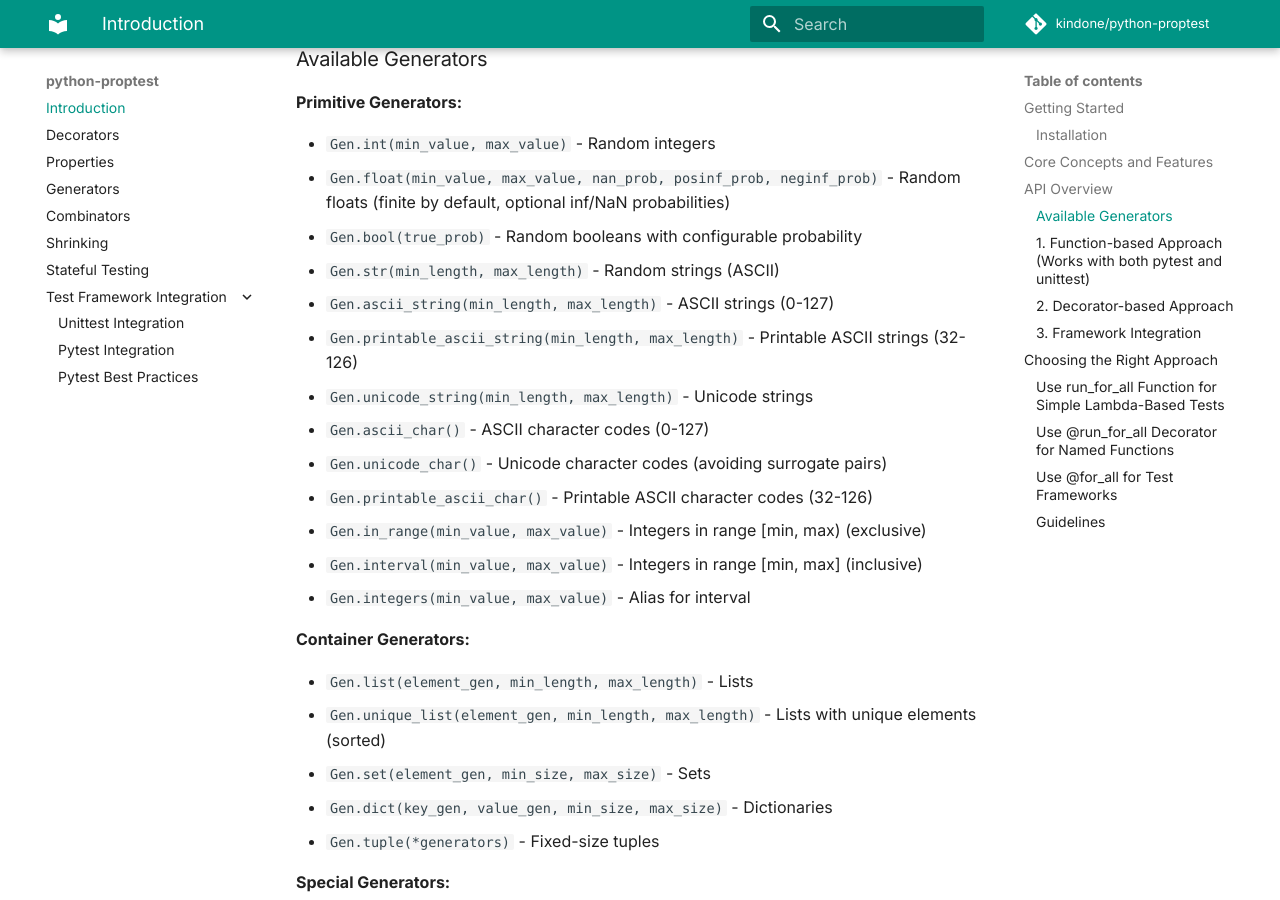
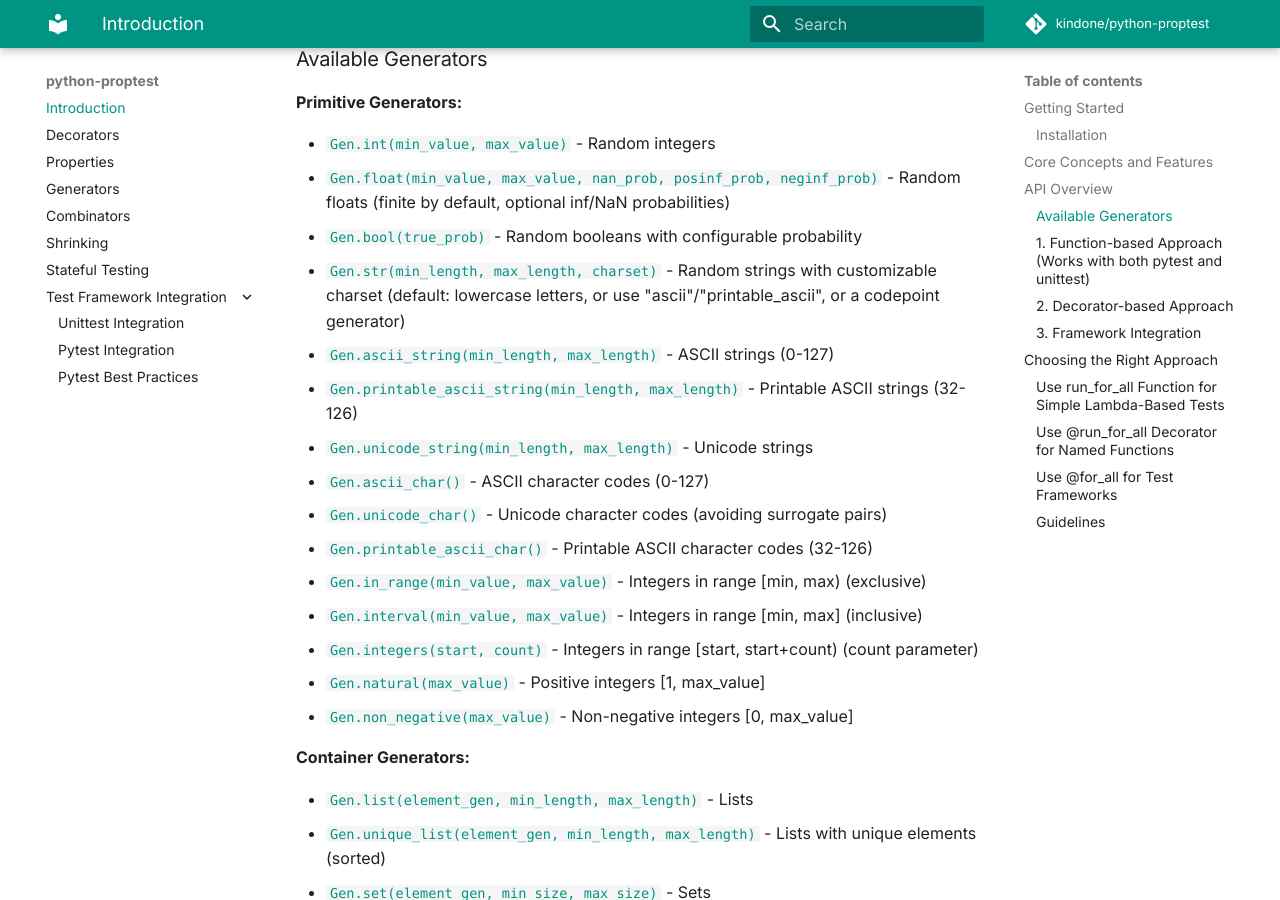
Before and after one commit to kindone/python-proptest, an MkDocs documentation site: the page built from docs/index.md, in a window 1280 px wide and 900 px high, scrolled down 2511 px. Built offline with MkDocs 1.6.1 and Material for MkDocs 9.7.7, drawn with Linux system fonts in a browser that asks for light colours; some web fonts are replaced; comment, search, counter and statistics services are not loaded; some of the changed text lies outside the part shown.

```diff
--- a/docs/index.md
+++ b/docs/index.md
@@ -79,59 +79,62 @@ python-proptest provides two main approaches for property-based testing:
 
 **Primitive Generators:**
 
-- `Gen.int(min_value, max_value)` - Random integers
-- `Gen.float(min_value, max_value, nan_prob, posinf_prob, neginf_prob)` - Random floats (finite by default, optional inf/NaN probabilities)
-- `Gen.bool(true_prob)` - Random booleans with configurable probability
-- `Gen.str(min_length, max_length)` - Random strings (ASCII)
-- `Gen.ascii_string(min_length, max_length)` - ASCII strings (0-127)
-- `Gen.printable_ascii_string(min_length, max_length)` - Printable ASCII strings (32-126)
-- `Gen.unicode_string(min_length, max_length)` - Unicode strings
-- `Gen.ascii_char()` - ASCII character codes (0-127)
-- `Gen.unicode_char()` - Unicode character codes (avoiding surrogate pairs)
-- `Gen.printable_ascii_char()` - Printable ASCII character codes (32-126)
-- `Gen.in_range(min_value, max_value)` - Integers in range [min, max) (exclusive)
-- `Gen.interval(min_value, max_value)` - Integers in range [min, max] (inclusive)
-- `Gen.integers(min_value, max_value)` - Alias for interval
+- [`Gen.int(min_value, max_value)`](generators.md#genintmin_value-max_value) - Random integers
+- [`Gen.float(min_value, max_value, nan_prob, posinf_prob, neginf_prob)`](generators.md#genfloatmin_value-max_value-nan_prob-posinf_prob-neginf_prob) - Random floats (finite by default, optional inf/NaN probabilities)
+- [`Gen.bool(true_prob)`](generators.md#genbooltrue_prob) - Random booleans with configurable probability
+- [`Gen.str(min_length, max_length, charset)`](generators.md#genstrmin_length-max_length-charset) - Random strings with customizable charset (default: lowercase letters, or use "ascii"/"printable_ascii", or a codepoint generator)
+- [`Gen.ascii_string(min_length, max_length)`](generators.md#genascii_stringmin_length-max_length) - ASCII strings (0-127)
+- [`Gen.printable_ascii_string(min_length, max_length)`](generators.md#genprintable_ascii_stringmin_length-max_length) - Printable ASCII strings (32-126)
+- [`Gen.unicode_string(min_length, max_length)`](generators.md#genunicode_stringmin_length-max_length) - Unicode strings
+- [`Gen.ascii_char()`](generators.md#genascii_char) - ASCII character codes (0-127)
+- [`Gen.unicode_char()`](generators.md#genunicode_char) - Unicode character codes (avoiding surrogate pairs)
+- [`Gen.printable_ascii_char()`](generators.md#genprintable_ascii_char) - Printable ASCII character codes (32-126)
+- [`Gen.in_range(min_value, max_value)`](generators.md#genin_rangemin_value-max_value) - Integers in range [min, max) (exclusive)
+- [`Gen.interval(min_value, max_value)`](generators.md#genintervalmin_value-max_value) - Integers in range [min, max] (inclusive)
+- [`Gen.integers(start, count)`](generators.md#genintegersstart-count) - Integers in range [start, start+count) (count parameter)
+- [`Gen.natural(max_value)`](generators.md#gennaturalmax_value) - Positive integers [1, max_value]
+- [`Gen.non_negative(max_value)`](generators.md#gennon_negativemax_value) - Non-negative integers [0, max_value]
 
 **Container Generators:**
 
-- `Gen.list(element_gen, min_length, max_length)` - Lists
-- `Gen.unique_list(element_gen, min_length, max_length)` - Lists with unique elements (sorted)
-- `Gen.set(element_gen, min_size, max_size)` - Sets
-- `Gen.dict(key_gen, value_gen, min_size, max_size)` - Dictionaries
-- `Gen.tuple(*generators)` - Fixed-size tuples
+- [`Gen.list(element_gen, min_length, max_length)`](generators.md#genlistelement_gen-min_length-max_length) - Lists
+- [`Gen.unique_list(element_gen, min_length, max_length)`](generators.md#genunique_listelement_gen-min_length-max_length) - Lists with unique elements (sorted)
+- [`Gen.set(element_gen, min_size, max_size)`](generators.md#gensetelement_gen-min_size-max_size) - Sets
+- [`Gen.dict(key_gen, value_gen, min_size, max_size)`](generators.md#gendictkey_gen-value_gen-min_size-max_size) - Dictionaries
+- [`Gen.tuple(*generators)`](generators.md#gentuplegenerators) - Fixed-size tuples
 
 **Special Generators:**
 
-- `Gen.just(value)` - Always generates the same value
-- `Gen.lazy(func)` - Defers evaluation until generation
-- `Gen.construct(Type, *generators)` - Creates class instances
+- [`Gen.just(value)`](generators.md#genjustvalue) - Always generates the same value
+- [`Gen.lazy(func)`](generators.md#genlazyfunc) - Defers evaluation until generation
+- [`Gen.construct(Type, *generators)`](combinators.md#genconstructtype-generators) - Creates class instances
 
 **Dependent Generation Combinators:**
 
-- `Gen.chain(base_gen, gen_factory)` / `generator.chain(gen_factory)` - Creates dependent tuples
-- `Gen.aggregate(initial_gen, gen_factory, min_size, max_size)` / `generator.aggregate(...)` - Generates list with dependent elements
-- `Gen.accumulate(initial_gen, gen_factory, min_size, max_size)` / `generator.accumulate(...)` - Generates final value after dependent steps
+- [`Gen.chain(base_gen, gen_factory)` / `generator.chain(gen_factory)`](combinators.md#genchainbase_gen-gen_factory-generatorchaingen_factory) - Creates dependent tuples
+- [`Gen.aggregate(initial_gen, gen_factory, min_size, max_size)` / `generator.aggregate(...)`](combinators.md#genaggregateinitial_gen-gen_factory-min_size-max_size-generatoraggregate) - Generates list with dependent elements
+- [`Gen.accumulate(initial_gen, gen_factory, min_size, max_size)` / `generator.accumulate(...)`](combinators.md#genaccumulateinitial_gen-gen_factory-min_size-max_size-generatoraccumulate) - Generates final value after dependent steps
 
 **Selection Combinators:**
 
-- `Gen.one_of(*generators)` - Randomly chooses from multiple generators
-- `Gen.element_of(*values)` - Randomly chooses from multiple values
-- `Gen.weighted_gen(generator, weight)` - Wraps generator with weight for one_of
-- `Gen.weighted_value(value, weight)` - Wraps value with weight for element_of
+- [`Gen.one_of(*generators)`](combinators.md#genone_ofgenerators) - Randomly chooses from multiple generators
+- [`Gen.element_of(*values)`](combinators.md#genelement_ofvalues) - Randomly chooses from multiple values
+- [`Gen.weighted_gen(generator, weight)`](combinators.md#genweighted_gengenerator-weight) - Wraps generator with weight for one_of
+- [`Gen.weighted_value(value, weight)`](combinators.md#genweighted_valuevalue-weight) - Wraps value with weight for element_of
 
 **Transformation Combinators:**
 
-- `generator.map(func)` - Transforms generated values
-- `generator.filter(predicate)` - Filters values by predicate
-- `generator.flat_map(func)` - Creates dependent generators
+- [`generator.map(func)`](combinators.md#generatormapfunc) - Transforms generated values
+- [`generator.filter(predicate)`](combinators.md#generatorfilterpredicate) - Filters values by predicate
+- [`generator.flat_map(func)`](combinators.md#generatorflat_mapfunc) - Creates dependent generators
 
 **Decorators:**
 
-- `@for_all(*generators, num_runs, seed)` - Core property-based testing decorator
-- `@example(*values)` - Provides specific example values to test
-- `@settings(num_runs, seed)` - Configures test parameters
-- `@matrix(**kwargs)` - Provides exhaustive Cartesian product testing
+- [`@for_all(*generators, num_runs, seed)`](decorators.md#for_all) - Core property-based testing decorator
+- [`@run_for_all(*generators, num_runs, seed)`](decorators.md#run_for_all) - Versatile decorator for complex generators (chain, aggregate, accumulate)
+- [`@example(*values)`](decorators.md#example) - Provides specific example values to test
+- [`@settings(num_runs, seed)`](decorators.md#settings) - Configures test parameters
+- [`@matrix(**kwargs)`](decorators.md#matrix) - Provides exhaustive Cartesian product testing
 
 ### 1. Function-based Approach (Works with both pytest and unittest)
 
```
Also changed, not shown: README.md (+4 -2 lines), docs/generators.md (+91 -10 lines).
